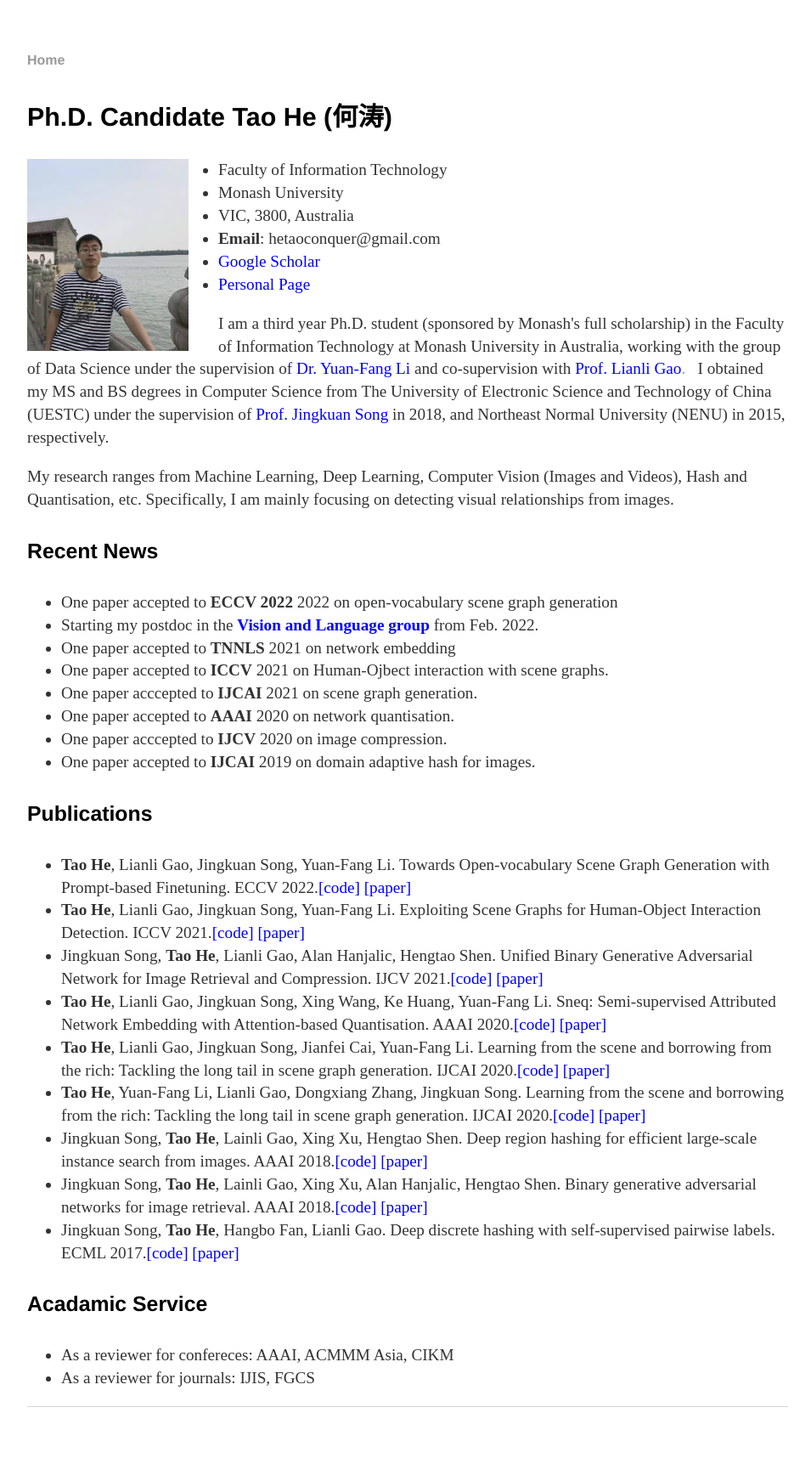
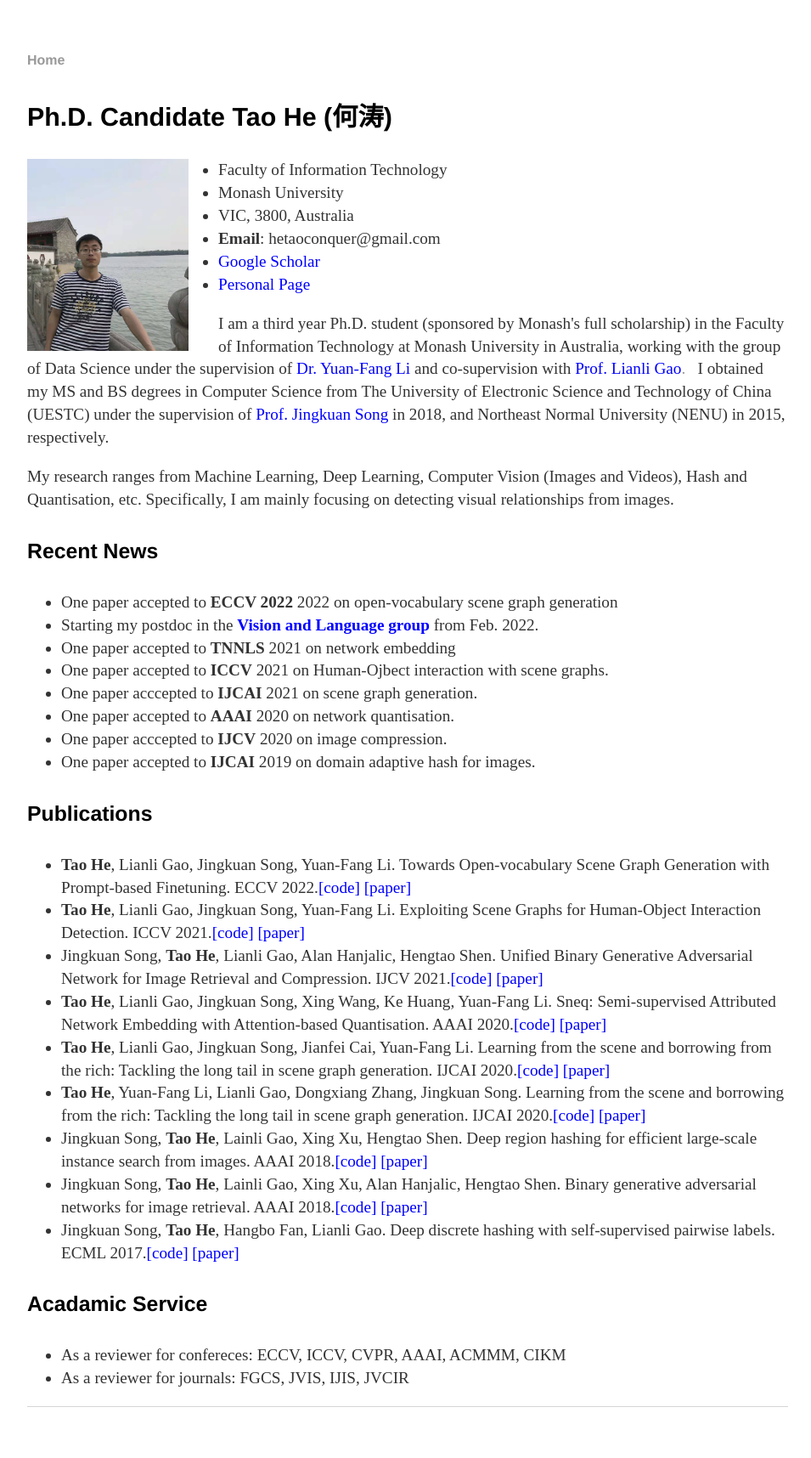
Before and after one commit to ht014/ht014.github.io, a Jekyll site: the page built from index.html, in a window 1280 px wide. Shown: the whole page at 85% size, without its empty margins (160-1115 px from the left). Built offline with Jekyll 4.4.1, drawn with Linux system fonts in a browser that asks for light colours.

Commit message:
Update index.html

```diff
--- a/index.html
+++ b/index.html
@@ -63,7 +63,7 @@ title: Tao He's Homepage
 
 <h4> Acadamic Service </h4>
 <ul>
-	<li>As a reviewer for confereces: AAAI, ACMMM Asia, CIKM</li>
-	<li>As a reviewer for journals: IJIS, FGCS</li>
+	<li>As a reviewer for confereces: ECCV, ICCV, CVPR, AAAI, ACMMM, CIKM</li>
+	<li>As a reviewer for journals: FGCS, JVIS, IJIS, JVCIR </li>
 	</ul>
 </div>
```
